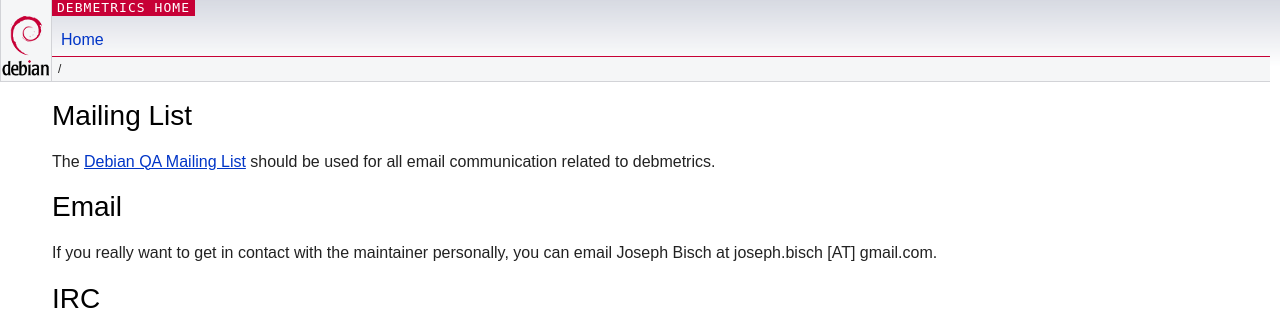
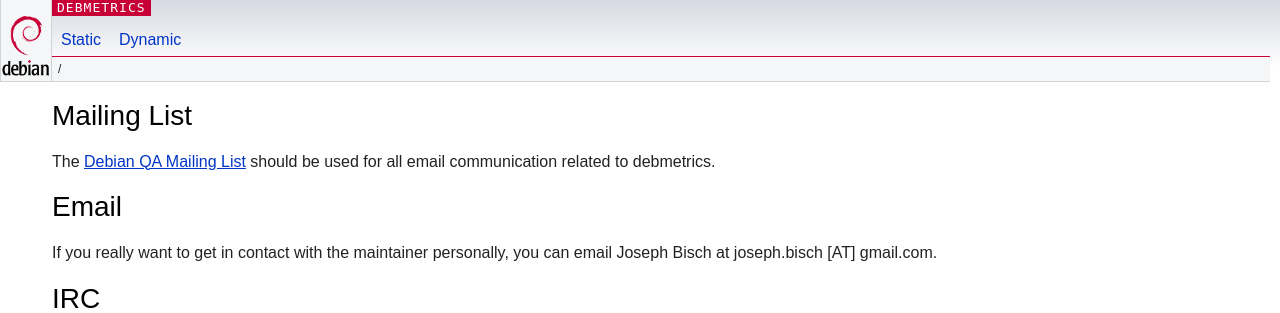
Before and after one commit to pombredanne/git-anonscm.debian.org-qa-debmetrics, a Flask app: page /contact in a window 1280 px wide. Shown: the top 313 px of the page. Run offline with Flask 2, Linux system fonts and the light colour scheme; parts of the project's set-up code (start-up, migrations or seed data) failed here and were passed over; some libraries are stand-ins or nearby versions.

Commit message:
Change navbar

```diff
--- a/templates/layout.html
+++ b/templates/layout.html
@@ -15,12 +15,13 @@
                 <div id="logo">
                     <a href="http://www.debian.org/" title="Debian Home"><img src="{{ url_for('static', filename='img/debian-50.png') }}" alt="Debian"></a>
                 </div>
-                <p class="section"><a href="/">Debmetrics home</a></p>
+                <p class="section"><a href="/">Debmetrics</a></p>
             </div>
             <nav id="navbar">
                 <p class="hidecss"><a href="#content">Skip Quicknav</a></p>
                 <ul>
-                    <li><a href="/">Home</a></li>
+                    <li><a href="/">Static</a></li>
+                    <li><a href="/dynamic">Dynamic</a></li>
                 </ul>
             </nav>
             <p id="breadcrumbs"></p>
```
